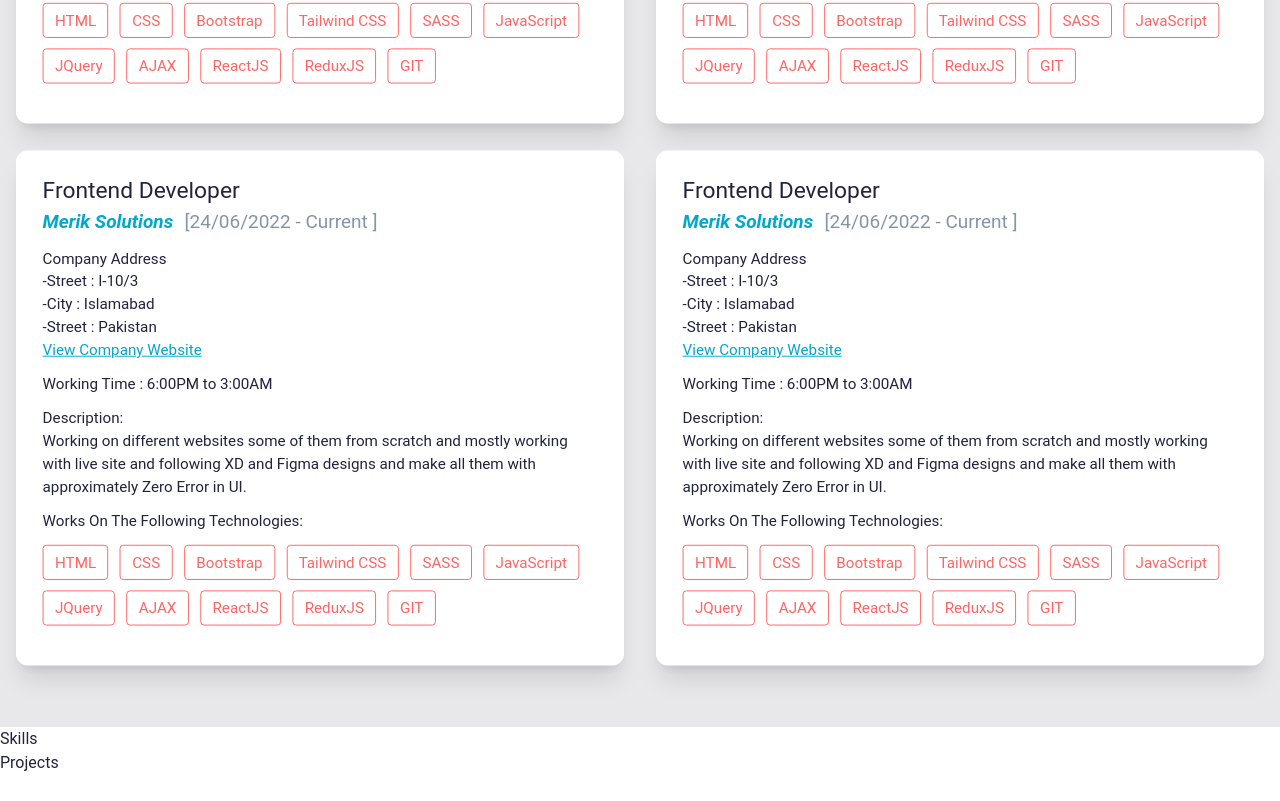
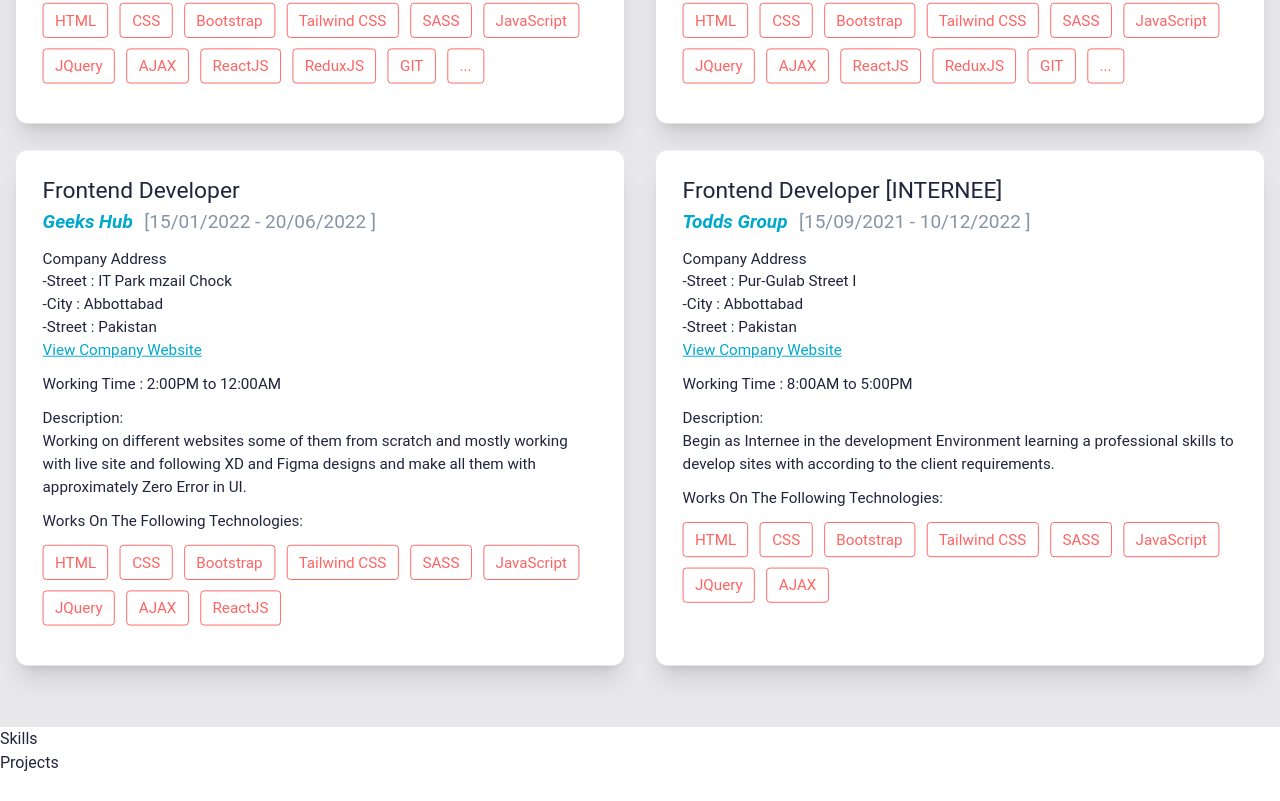
Before and after one commit to imehsans/FrontendPortF, a React (Create React App) app in the folder myportfolio/: page / in a window 1280 px wide. Shown: the part 1014-1815 px from the top of the page. Built offline with nearby package versions, Linux system fonts and the light colour scheme.

Commit message:
update: work Api

```diff
--- a/myportfolio/src/components/work/Work.jsx
+++ b/myportfolio/src/components/work/Work.jsx
@@ -4,16 +4,16 @@
 	var jobs = [
 		{
 			title: 'Frontend Developer',
-			'company-name': 'Merik Solutions',
+			'company-name': 'Codistan Ventures',
 			'joining-date': '24/06/2022',
 			'ends-Date': 'Current',
 			address: {
-				street: 'I-10/3',
+				street: 'I-11/3',
 				city: 'Islamabad',
 				country: 'Pakistan',
-				link: 'https://meriksolutions.biz',
+				link: 'https://codistan.org',
 			},
-			'working-time': '6:00PM to 3:00AM',
+			'working-time': '11:00AM to 5:00PM',
 			technologies: [
 				'HTML',
 				'CSS',
@@ -26,6 +26,7 @@
 				'ReactJS',
 				'ReduxJS',
 				'GIT',
+				'...',
 			],
 			'company-type': 'IT Software Development',
 			desc: 'Working on different websites some of them from scratch and mostly working with live site and following XD and Figma designs and make all them with approximately Zero Error in UI.',
@@ -54,22 +55,23 @@
 				'ReactJS',
 				'ReduxJS',
 				'GIT',
+				'...',
 			],
 			'company-type': 'IT Software Development',
 			desc: 'Working on different websites some of them from scratch and mostly working with live site and following XD and Figma designs and make all them with approximately Zero Error in UI.',
 		},
 		{
 			title: 'Frontend Developer',
-			'company-name': 'Merik Solutions',
-			'joining-date': '24/06/2022',
-			'ends-Date': 'Current',
+			'company-name': 'Geeks Hub',
+			'joining-date': '15/01/2022',
+			'ends-Date': '20/06/2022',
 			address: {
-				street: 'I-10/3',
-				city: 'Islamabad',
+				street: 'IT Park mzail Chock',
+				city: 'Abbottabad',
 				country: 'Pakistan',
-				link: 'https://meriksolutions.biz',
+				link: 'https://geekshub.io',
 			},
-			'working-time': '6:00PM to 3:00AM',
+			'working-time': '2:00PM to 12:00AM',
 			technologies: [
 				'HTML',
 				'CSS',
@@ -80,24 +82,22 @@
 				'JQuery',
 				'AJAX',
 				'ReactJS',
-				'ReduxJS',
-				'GIT',
 			],
 			'company-type': 'IT Software Development',
 			desc: 'Working on different websites some of them from scratch and mostly working with live site and following XD and Figma designs and make all them with approximately Zero Error in UI.',
 		},
 		{
-			title: 'Frontend Developer',
-			'company-name': 'Merik Solutions',
-			'joining-date': '24/06/2022',
-			'ends-Date': 'Current',
+			title: 'Frontend Developer [INTERNEE]',
+			'company-name': 'Todds Group',
+			'joining-date': '15/09/2021',
+			'ends-Date': '10/12/2022',
 			address: {
-				street: 'I-10/3',
-				city: 'Islamabad',
+				street: 'Pur-Gulab Street I',
+				city: 'Abbottabad',
 				country: 'Pakistan',
-				link: 'https://meriksolutions.biz',
+				link: 'https://toddsgroup.com',
 			},
-			'working-time': '6:00PM to 3:00AM',
+			'working-time': '8:00AM to 5:00PM',
 			technologies: [
 				'HTML',
 				'CSS',
@@ -107,12 +107,9 @@
 				'JavaScript',
 				'JQuery',
 				'AJAX',
-				'ReactJS',
-				'ReduxJS',
-				'GIT',
 			],
 			'company-type': 'IT Software Development',
-			desc: 'Working on different websites some of them from scratch and mostly working with live site and following XD and Figma designs and make all them with approximately Zero Error in UI.',
+			desc: 'Begin as Internee in the development Environment learning a professional skills to develop sites with according to the client requirements.',
 		},
 	]
 
```
